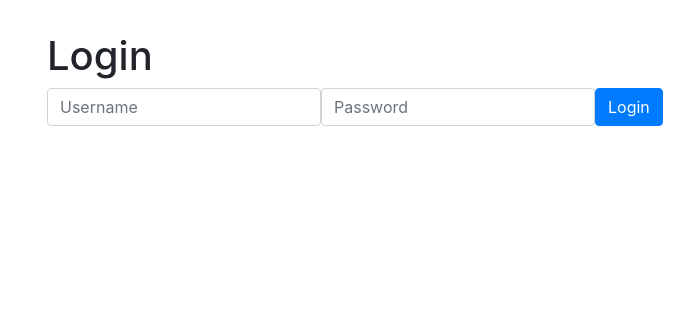
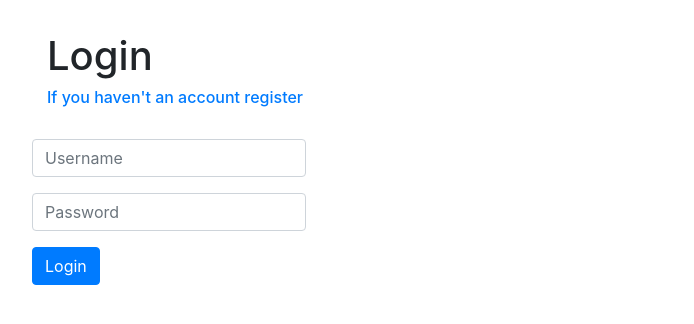
Before and after one commit to konulmammadova/todoapp, a Django app: page /login/ in a window 1280 px wide. Shown: the part 56-380 px from the top of the page, without its empty margins (38-732 px from the left). Run offline with Django 3.2, Linux system fonts and the light colour scheme; parts of the project's set-up code (start-up, migrations or seed data) failed here and were passed over; some libraries are stand-ins or nearby versions.

Commit message:
template updated

```diff
--- a/templates/todoapp/login.html
+++ b/templates/todoapp/login.html
@@ -1,7 +1,14 @@
 {% extends 'todoapp/base.html' %}
 {% block content %}
-    <h1>Login</h1>
-    <form class="form-inline" method="post">
+    <h1>Login</h1> <h6><a href="{% url 'register' %}">If you haven't an account register</a></h6>
+    {% if messages %}
+        {% for msg in messages %}
+            <div class="row">{{ msg }}</div>
+        {% endfor %}
+    {% endif %}
+    <br>
+    <div class="row">
+    <form method="post">
         {% csrf_token %}
         {% for field in form %}
             <div class="form-group">
@@ -15,4 +22,5 @@
         {% endfor %}
         <button type="submit" class="btn btn-primary">Login</button>
     </form>
+    </div>
 {% endblock %}
--- a/templates/todoapp/register.html
+++ b/templates/todoapp/register.html
@@ -8,6 +8,11 @@
                 {% for field in form %}
                     <div class="form-group">
                         {{ field }}
+                        {% if field.errors %}
+                            {% for error in field.errors %}
+                                <p class="help-block text-danger">{{ error }}</p>
+                            {% endfor %}
+                        {% endif %}
                     </div>
                 {% endfor %}
                 <button type="submit" class="btn btn-success">Register</button>
```
Also changed, not shown: templates/todoapp/dashboard.html (+0 -18 lines). Lines whose indentation alone changed are shown as unchanged.
